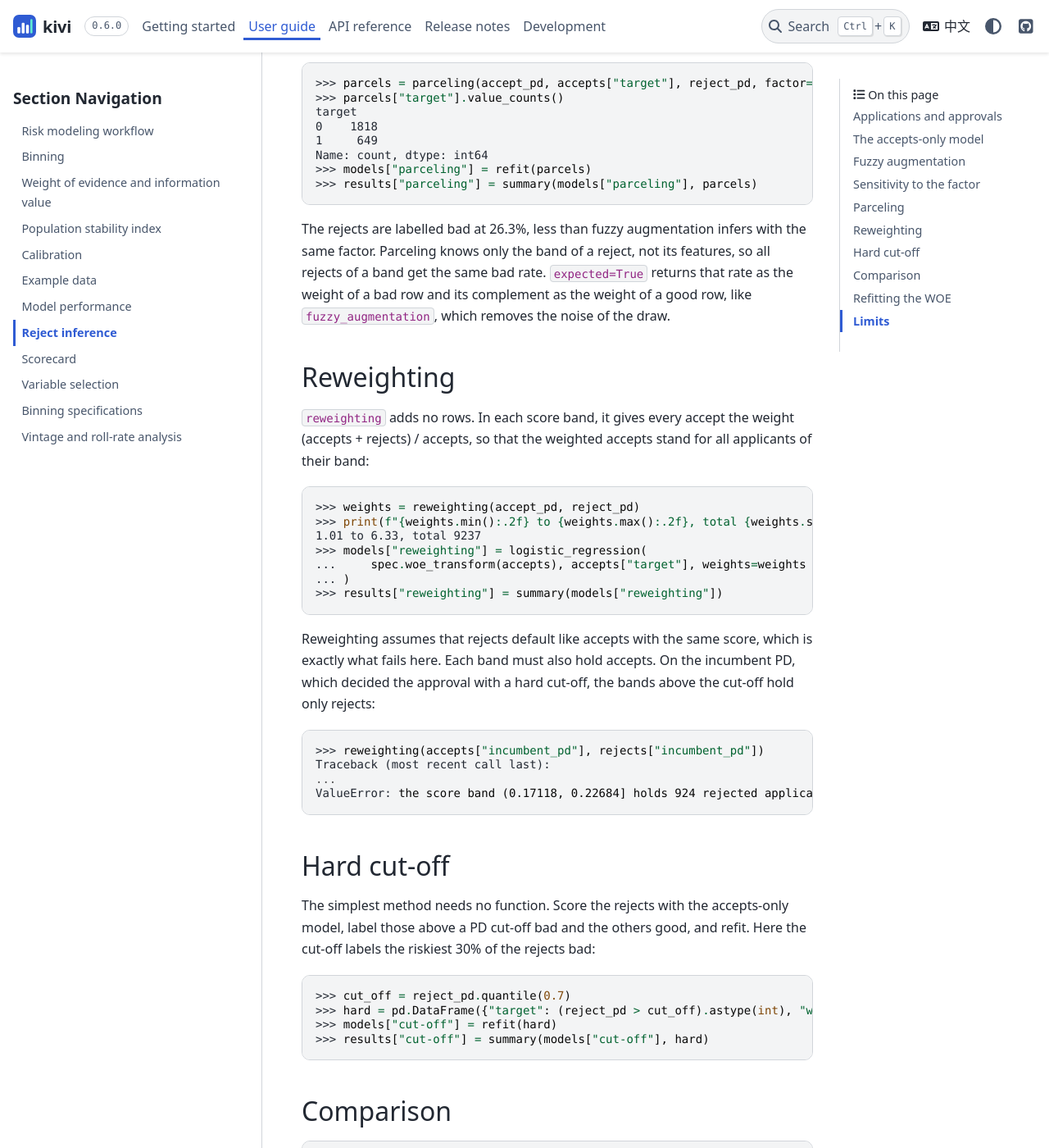
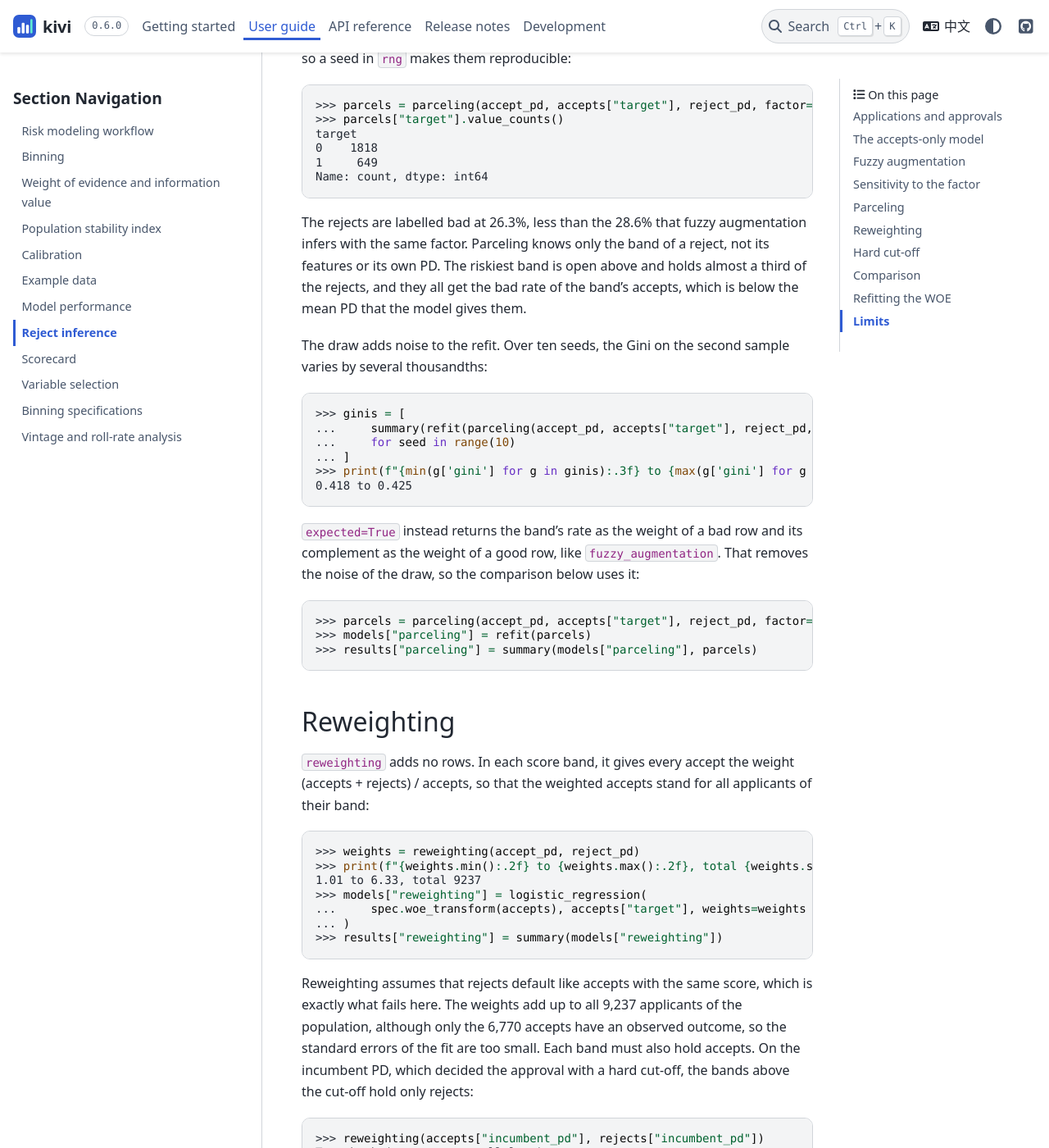
Before and after one commit to gchensy/kivi, a Sphinx documentation site: the page built from docs/user_guide/reject_inference.rst, in a window 1280 px wide and 1400 px high, scrolled down 4438 px. Shown: the whole window at 82% size. Built offline with Sphinx 7.4.7 and the PyData theme 0.15.4, drawn with Linux system fonts in a browser that asks for light colours; some of the changed text lies outside the part shown.

Commit message:
Address the review of reject inference
- Say that the weights of reject inference make the standard errors too
  small and the p-values too low, not merely approximate, in
  logistic_regression, stepwise, fuzzy_augmentation, reweighting, the
  guides and the release note; advise selecting variables on the accepts.
- Compare parceling with expected=True and show how much the random
  labels move the Gini over ten seeds.
- Correct the coefficient claims (parceling moves housing the wrong way,
  the cut-off multiplies coefficients by 1.9 to 2.4) and note that the
  cut-off share and the gain of refitting the WOE do not depend on the
  factor.
- Warn about tied scores in parceling and reweighting with advice that
  applies to them, at the caller's line, and print band edges exactly.
- Say which checks of logistic_regression ignore zero-weight rows.

Co-Authored-By: Claude Opus 5.5 <noreply@anthropic.com>

```diff
--- a/docs/release/unreleased/reject-inference.new.rst
+++ b/docs/release/unreleased/reject-inference.new.rst
@@ -1 +1 @@
-* The new module ``kivi.reject_inference`` infers outcomes for rejected applicants, so that a scorecard developed on approved applicants can be refitted on all of them. ``fuzzy_augmentation`` splits each reject into a bad and a good row weighted by its PD, ``parceling`` labels the rejects of each score band at the band's bad rate with a seeded generator, or returns the expected weights, and ``reweighting`` weights the approved applicants of each band by the inverse of its approval rate. A ``factor`` raises the inferred bad rate, and bands without approved applicants raise an error.
+* The new module ``kivi.reject_inference`` infers outcomes for rejected applicants, so that a scorecard developed on approved applicants can be refitted on all of them. ``fuzzy_augmentation`` splits each reject into a bad and a good row weighted by its PD, ``parceling`` labels the rejects of each score band at the band's bad rate with a seeded generator, or returns the expected weights, and ``reweighting`` weights the approved applicants of each band by the inverse of its approval rate. A ``factor`` above 1 raises the inferred bad rate, and bands without approved applicants raise an error.
--- a/docs/release/unreleased/selection-weights.new.rst
+++ b/docs/release/unreleased/selection-weights.new.rst
@@ -1 +1 @@
-* ``logistic_regression`` and ``stepwise`` take ``weights``, frequency weights like those of statsmodels' ``GLM(freq_weights=...)``. Integer weights give the same coefficients, standard errors and selection as repeating rows; with fractional weights, such as those of reject inference, the standard errors and p-values are approximate.
+* ``logistic_regression`` and ``stepwise`` take ``weights``, frequency weights like those of statsmodels' ``GLM(freq_weights=...)``. Integer weights give the same coefficients, standard errors and selection as repeating rows; weights that do not count observations, such as those of reject inference, make the standard errors and p-values too small.
--- a/docs/user_guide/datasets.rst
+++ b/docs/user_guide/datasets.rst
@@ -113,7 +113,7 @@ How the applications are simulated
 
 The default probability rises with the debt-to-income ratio and the number of inquiries, falls with age and income, and is higher for renters and for temporary and self-employed applicants. A hidden risk factor that no column holds also raises it, and the number of inquiries rises with that factor.
 
-The incumbent scorecard weighs the features differently and ignores ``housing``. Like an underwriter with a credit bureau report, it also sees part of the hidden risk factor. Rejected applicants are therefore riskier than approved applicants with the same features, so a model fitted on the approved applicants alone underestimates how often the rejected ones default:
+The incumbent scorecard weighs the features differently and ignores ``housing``. Like an underwriter with a credit bureau report, it also sees part of the hidden risk factor. Rejected applicants are therefore riskier than approved applicants with the same features, so a model fitted on the approved applicants alone underestimates how often the rejected ones default, as :doc:`reject_inference` shows. Overall, the rejected applicants default three times as often:
 
 >>> eligible = applications[~applications["policy_decline"]]
 >>> eligible.groupby("approved")["target"].mean().round(3)
--- a/docs/user_guide/reject_inference.rst
+++ b/docs/user_guide/reject_inference.rst
@@ -100,7 +100,7 @@ housing           0.78
 employment        0.72
 Name: se, dtype: float64
 
-The refitted coefficients are those of the accepts-only model. At those coefficients, the bad row of each reject weighs exactly its fitted PD, so the inferred rows leave the fit where it was. Only the standard errors shrink, because the inferred rows count as observations. With fractional weights, the standard errors are only approximate in any case; see ``logistic_regression``. With a factor of 1, fuzzy augmentation changes the model only if the encoding is refitted on the augmented sample or the variables change.
+The refitted coefficients are those of the accepts-only model. At those coefficients, the bad row of each reject weighs exactly its fitted PD, so the inferred rows leave the fit where it was. Only the standard errors shrink, although the inferred rows add no information: they count as observations, so the standard errors of any fit with inferred rows are too small. Choose the variables on the accepts, not by the p-values of an augmented fit. With a factor of 1, fuzzy augmentation changes the model only if the encoding is refitted on the augmented sample or the variables change.
 
 Sensitivity to the factor
 -------------------------
@@ -149,10 +149,23 @@ target
 0    1818
 1     649
 Name: count, dtype: int64
+
+The rejects are labelled bad at 26.3%, less than the 28.6% that fuzzy augmentation infers with the same factor. Parceling knows only the band of a reject, not its features or its own PD. The riskiest band is open above and holds almost a third of the rejects, and they all get the bad rate of the band's accepts, which is below the mean PD that the model gives them.
+
+The draw adds noise to the refit. Over ten seeds, the Gini on the second sample varies by several thousandths:
+
+>>> ginis = [
+...     summary(refit(parceling(accept_pd, accepts["target"], reject_pd, factor=1.5, rng=seed)))
+...     for seed in range(10)
+... ]
+>>> print(f"{min(g['gini'] for g in ginis):.3f} to {max(g['gini'] for g in ginis):.3f}")
+0.418 to 0.425
+
+``expected=True`` instead returns the band's rate as the weight of a bad row and its complement as the weight of a good row, like ``fuzzy_augmentation``. That removes the noise of the draw, so the comparison below uses it:
+
+>>> parcels = parceling(accept_pd, accepts["target"], reject_pd, factor=1.5, expected=True)
 >>> models["parceling"] = refit(parcels)
 >>> results["parceling"] = summary(models["parceling"], parcels)
-
-The rejects are labelled bad at 26.3%, less than fuzzy augmentation infers with the same factor. Parceling knows only the band of a reject, not its features, so all rejects of a band get the same bad rate. ``expected=True`` returns that rate as the weight of a bad row and its complement as the weight of a good row, like ``fuzzy_augmentation``, which removes the noise of the draw.
 
 Reweighting
 -----------
@@ -167,17 +180,17 @@ Reweighting
 ... )
 >>> results["reweighting"] = summary(models["reweighting"])
 
-Reweighting assumes that rejects default like accepts with the same score, which is exactly what fails here. Each band must also hold accepts. On the incumbent PD, which decided the approval with a hard cut-off, the bands above the cut-off hold only rejects:
+Reweighting assumes that rejects default like accepts with the same score, which is exactly what fails here. The weights add up to all 9,237 applicants of the population, although only the 6,770 accepts have an observed outcome, so the standard errors of the fit are too small. Each band must also hold accepts. On the incumbent PD, which decided the approval with a hard cut-off, the bands above the cut-off hold only rejects:
 
 >>> reweighting(accepts["incumbent_pd"], rejects["incumbent_pd"])
 Traceback (most recent call last):
 ...
-ValueError: the score band (0.17118, 0.22684] holds 924 rejected applicant(s) but no accepted one, so no accepted applicant can stand in for them; use fewer bins or wider edges
+ValueError: the score band (0.17118, 0.22683999999999996] holds 924 rejected applicant(s) but no accepted one, so no accepted applicant can stand in for them; use fewer bins or wider edges
 
 Hard cut-off
 ------------
 
-The simplest method needs no function. Score the rejects with the accepts-only model, label those above a PD cut-off bad and the others good, and refit. Here the cut-off labels the riskiest 30% of the rejects bad:
+The simplest method needs no function. Score the rejects with the accepts-only model, label those above a PD cut-off bad and the others good, and refit. Here the cut-off labels the riskiest 30% of the rejects bad, close to their true bad rate; like the factor, that share is chosen with the known outcomes:
 
 >>> cut_off = reject_pd.quantile(0.7)
 >>> hard = pd.DataFrame({"target": (reject_pd > cut_off).astype(int), "weight": 1.0})
@@ -194,26 +207,26 @@ known           0.301      0.252  0.425
 fuzzy 1.25      0.238      0.221  0.421
 fuzzy 1.5       0.286      0.251  0.420
 fuzzy 2         0.381      0.312  0.419
-parceling       0.263      0.229  0.418
+parceling       0.263      0.229  0.421
 reweighting       NaN      0.186  0.422
 cut-off         0.300      0.311  0.418
 >>> compared = ["accepts", "known", "fuzzy 1.5", "parceling", "reweighting", "cut-off"]
 >>> pd.DataFrame({name: models[name]["coef"] for name in compared}).round(3)
                 accepts  known  fuzzy 1.5  parceling  reweighting  cut-off
-intercept        -2.230 -2.067     -2.130     -2.107       -2.228   -2.574
-age               1.223  1.640      1.652      1.440        1.201    2.644
-income            1.239  1.345      1.624      1.520        1.146    2.980
-debt_to_income    1.356  1.824      1.798      1.587        1.391    2.574
-inquiries         1.427  1.899      1.901      1.584        1.286    3.459
-housing           1.057  1.136      1.114      0.884        1.006    2.545
-employment        1.388  1.504      1.817      1.504        1.393    3.192
+intercept        -2.230 -2.067     -2.130     -2.104       -2.228   -2.574
+age               1.223  1.640      1.652      1.404        1.201    2.644
+income            1.239  1.345      1.624      1.373        1.146    2.980
+debt_to_income    1.356  1.824      1.798      1.627        1.391    2.574
+inquiries         1.427  1.899      1.901      1.596        1.286    3.459
+housing           1.057  1.136      1.114      0.938        1.006    2.545
+employment        1.388  1.504      1.817      1.542        1.393    3.192
 
 With the accepts' WOE, the known model weighs every variable more than the accepts-only model: across all applicants, the features separate good from bad more strongly than among the accepts. The methods compare as follows:
 
-* **Ranking.** The Gini on the second sample stays between 0.418 and 0.422 for every method, and the known model reaches only 0.425. The extra risk of the rejects comes from information that no feature holds, so no method can recover it.
-* **Fuzzy augmentation and parceling.** With a factor above 1, both raise the predicted bad rate of the rejects towards their true rate and move the coefficients towards those of the known model. With a factor of 1.5, fuzzy augmentation brings five of the seven coefficients within 0.07 of the known model's but overshoots ``income`` and ``employment``. Both methods help only as far as the factor is right.
+* **Ranking.** The Gini on the second sample stays between 0.418 and 0.422 for every method in the table, and the known model reaches only 0.425; the random labels of parceling reach that only by chance. The extra risk of the rejects comes from information that no feature holds, so no method can recover it.
+* **Fuzzy augmentation and parceling.** With a factor above 1, both raise the predicted bad rate of the rejects towards their true rate and move most coefficients towards those of the known model. With a factor of 1.5, fuzzy augmentation brings the intercept and four of the six variables within 0.07 of the known model, but overshoots ``income`` and ``employment``. Parceling lowers the coefficient of ``housing``, which the known model raises. Both methods help only as far as the factor is right.
 * **Reweighting.** It does not help here: weights cannot make the rejects riskier than the accepts of their band.
-* **Hard cut-off.** It treats the rejects above the cut-off as certainly bad and the others as certainly good, so the inferred outcomes follow the model's own score without error. The refit multiplies the coefficient of every variable by about 2 and ranks slightly worse.
+* **Hard cut-off.** It treats the rejects above the cut-off as certainly bad and the others as certainly good, so the inferred outcomes follow the model's own score without error. The refit multiplies the coefficient of every variable by 1.9 to 2.4 and ranks slightly worse.
 
 Refitting the WOE
 -----------------
@@ -240,11 +253,11 @@ fuzzy 1.5, WOE refitted    0.425
 known, WOE refitted        0.430
 dtype: float64
 
-Refitting the WOE raises the Gini from 0.422 to 0.425, against 0.430 for the known outcomes with their own WOE. It recovers part of a gap that is small to begin with.
+Refitting the WOE raises the Gini from 0.422 to 0.425, against 0.430 for the known outcomes with their own WOE. It recovers part of a gap that is small to begin with, and it does about as well with a factor of 1: the gain comes from refitting the WOE of the groups that the rejects fill, not from the factor.
 
 Limits
 ------
 
 * The methods infer outcomes from the accepts, so they cannot reveal what the accepts do not show. A factor above 1 encodes how much riskier the rejects are, and the data cannot estimate it.
-* Fractional weights make the standard errors and p-values of ``logistic_regression`` and ``stepwise`` approximate, as the inferred rows are counted as observations.
+* The weights of every method make the standard errors of ``logistic_regression`` too small and the p-values of ``stepwise`` too low, because inferred rows and extra weight count as observations. Select the variables on the accepts and read the p-values of a refit as optimistic.
 * kivi does not implement the Heckman two-stage model or other bivariate probit models of sample selection, nor iterative reclassification.
--- a/docs/user_guide/selection.rst
+++ b/docs/user_guide/selection.rst
@@ -173,4 +173,4 @@ The standard errors treat the total weight as the number of independent observat
 >>> print(f"{(weighted['se'] / doubled['se']).mean():.4f}")
 1.4142
 
-Weights that do not count observations give approximate standard errors and p-values. The fractional weights of reject inference in :doc:`reject_inference` are such weights: each rejected applicant becomes a bad and a good row whose weights add up to 1, and those outcomes are inferred, not observed.
+Weights that do not count observations do not give the standard errors of the data. Those of reject inference in :doc:`reject_inference` make them too small. A rejected applicant becomes a bad and a good row whose outcomes are inferred, not observed, and reweighting lets each approved applicant count as several, but all of these rows count as observations. Read the p-values of such a fit as optimistic, and select the variables on the approved applicants.
```
Also changed, not shown: 4 other files.
